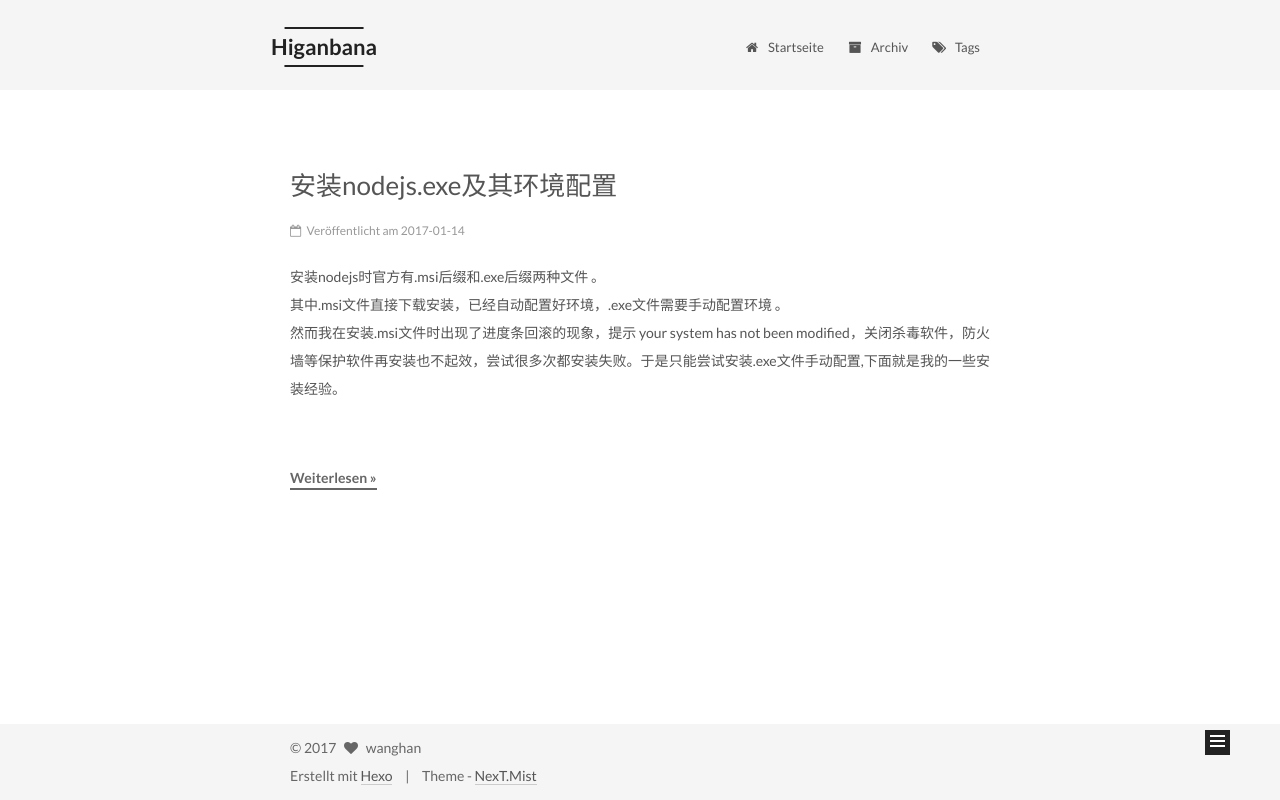
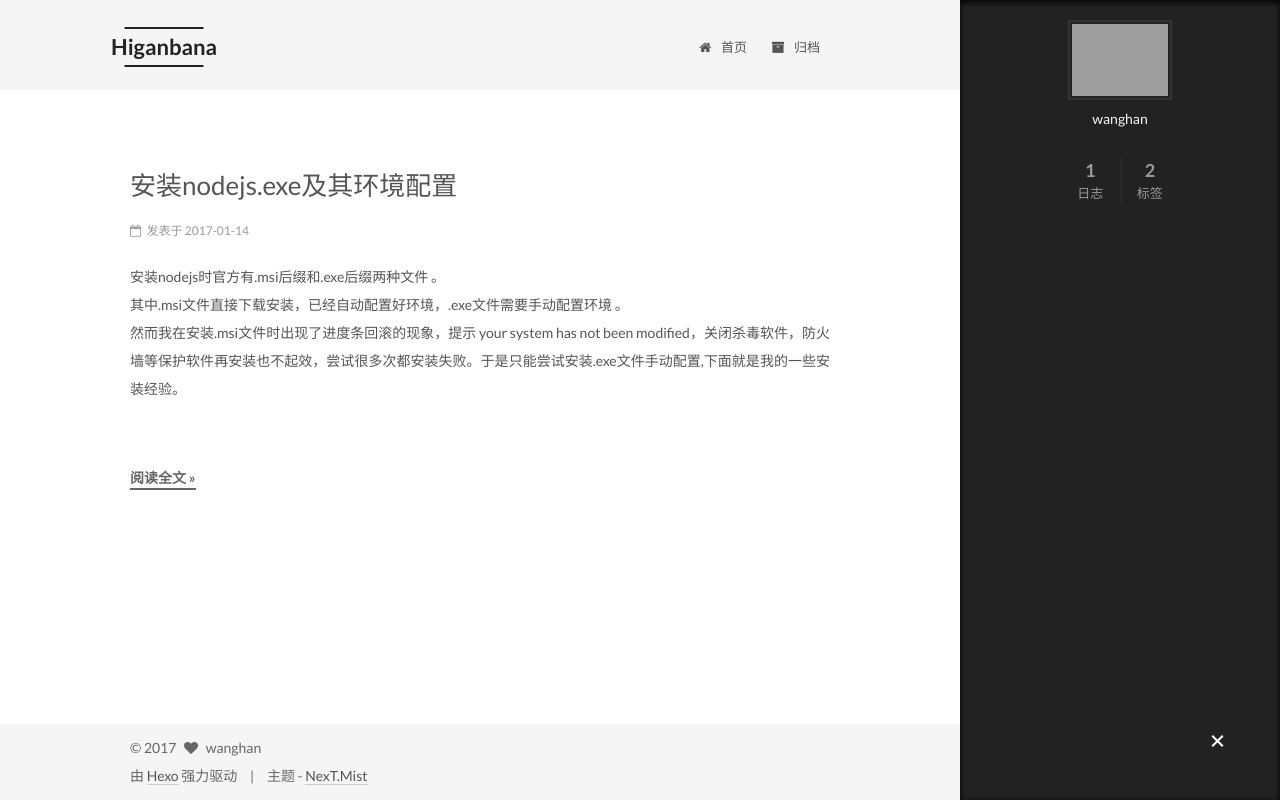
Before and after one commit to Wanghan0/Wanghan0.github.io, a plain HTML site: page index.html in a window 1280 px wide. Drawn offline with Linux system fonts and the light colour scheme; grey boxes are pictures that could not be loaded.

Commit message:
Site updated: 2017-01-14 17:55:01

```diff
--- a/css/main.css
+++ b/css/main.css
@@ -1685,7 +1685,7 @@ pre .javascript .function {
   width: 4px;
   height: 4px;
   border-radius: 50%;
-  background: #d70dff;
+  background: #03ff28;
 }
 .links-of-blogroll {
   font-size: 13px;
--- a/index.html
+++ b/index.html
@@ -5,7 +5,7 @@
 
 
 
-<html class="theme-next mist use-motion" lang="zh-CN">
+<html class="theme-next mist use-motion" lang="zh-Hans">
 <head>
   <meta charset="UTF-8"/>
 <meta http-equiv="X-UA-Compatible" content="IE=edge" />
@@ -98,12 +98,12 @@
   var CONFIG = {
     root: '/',
     scheme: 'Mist',
-    sidebar: {"position":"left","display":"post"},
+    sidebar: {"position":"left","display":"always"},
     fancybox: true,
     motion: true,
     duoshuo: {
       userId: '0',
-      author: 'Author'
+      author: '博主'
     },
     algolia: {
       applicationID: '',
@@ -126,7 +126,7 @@
   <title> Higanbana </title>
 </head>
 
-<body itemscope itemtype="http://schema.org/WebPage" lang="zh-CN">
+<body itemscope itemtype="http://schema.org/WebPage" lang="zh-Hans">
 
 
 
@@ -185,7 +185,7 @@
 
               <i class="menu-item-icon fa fa-fw fa-home"></i> <br />
 
-            Startseite
+            首页
           </a>
         </li>
 
@@ -195,17 +195,7 @@
 
               <i class="menu-item-icon fa fa-fw fa-archive"></i> <br />
 
-            Archiv
-          </a>
-        </li>
-
-
-        <li class="menu-item menu-item-tags">
-          <a href="/tags" rel="section">
-
-              <i class="menu-item-icon fa fa-fw fa-tags"></i> <br />
-
-            Tags
+            归档
           </a>
         </li>
 
@@ -243,7 +233,7 @@
   <span style="display:none" itemprop="author" itemscope itemtype="http://schema.org/Person">
     <meta itemprop="name" content="wanghan">
     <meta itemprop="description" content="">
-    <meta itemprop="image" content="/images/avatar.gif">
+    <meta itemprop="image" content="http://ojrf5xxvp.bkt.clouddn.com/17-1-14/33610914-file_1484387196671_a795.jpg">
   </span>
 
   <span style="display:none" itemprop="publisher" itemscope itemtype="http://schema.org/Organization">
@@ -278,7 +268,7 @@
                 <i class="fa fa-calendar-o"></i>
               </span>
 
-                <span class="post-meta-item-text">Veröffentlicht am</span>
+                <span class="post-meta-item-text">发表于</span>
 
               <time title="Post created" itemprop="dateCreated datePublished" datetime="2017-01-14T17:15:24+08:00">
                 2017-01-14
@@ -322,7 +312,7 @@
           <!--noindex-->
           <div class="post-button text-center">
             <a class="btn" href="/2017/01/14/2017-1-14/#more" rel="contents">
-              Weiterlesen &raquo;
+              阅读全文 &raquo;
             </a>
           </div>
           <!--/noindex-->
@@ -386,7 +376,7 @@
       <section class="site-overview sidebar-panel sidebar-panel-active">
         <div class="site-author motion-element" itemprop="author" itemscope itemtype="http://schema.org/Person">
           <img class="site-author-image" itemprop="image"
-               src="/images/avatar.gif"
+               src="http://ojrf5xxvp.bkt.clouddn.com/17-1-14/33610914-file_1484387196671_a795.jpg"
                alt="wanghan" />
           <p class="site-author-name" itemprop="name">wanghan</p>
           <p class="site-description motion-element" itemprop="description"></p>
@@ -397,7 +387,7 @@
             <div class="site-state-item site-state-posts">
               <a href="/archives">
                 <span class="site-state-item-count">1</span>
-                <span class="site-state-item-name">Artikel</span>
+                <span class="site-state-item-name">日志</span>
               </a>
             </div>
 
@@ -406,10 +396,10 @@
 
 
             <div class="site-state-item site-state-tags">
-              <a href="/tags">
+
                 <span class="site-state-item-count">2</span>
-                <span class="site-state-item-name">Tags</span>
-              </a>
+                <span class="site-state-item-name">标签</span>
+
             </div>
 
 
@@ -456,11 +446,11 @@
 
 
 <div class="powered-by">
-  Erstellt mit  <a class="theme-link" href="https://hexo.io">Hexo</a>
+  由 <a class="theme-link" href="https://hexo.io">Hexo</a> 强力驱动
 </div>
 
 <div class="theme-info">
-  Theme -
+  主题 -
   <a class="theme-link" href="https://github.com/iissnan/hexo-theme-next">
     NexT.Mist
   </a>
```
Also changed, not shown: 2017/01/14/2017-1-14/index.html (+17 -27 lines), archives/2017/01/index.html (+15 -25 lines), archives/2017/index.html (+15 -25 lines), archives/index.html (+15 -25 lines), tags/nodejs-exe/index.html (+15 -25 lines), tags/rolling-back-action/index.html (+15 -25 lines).
